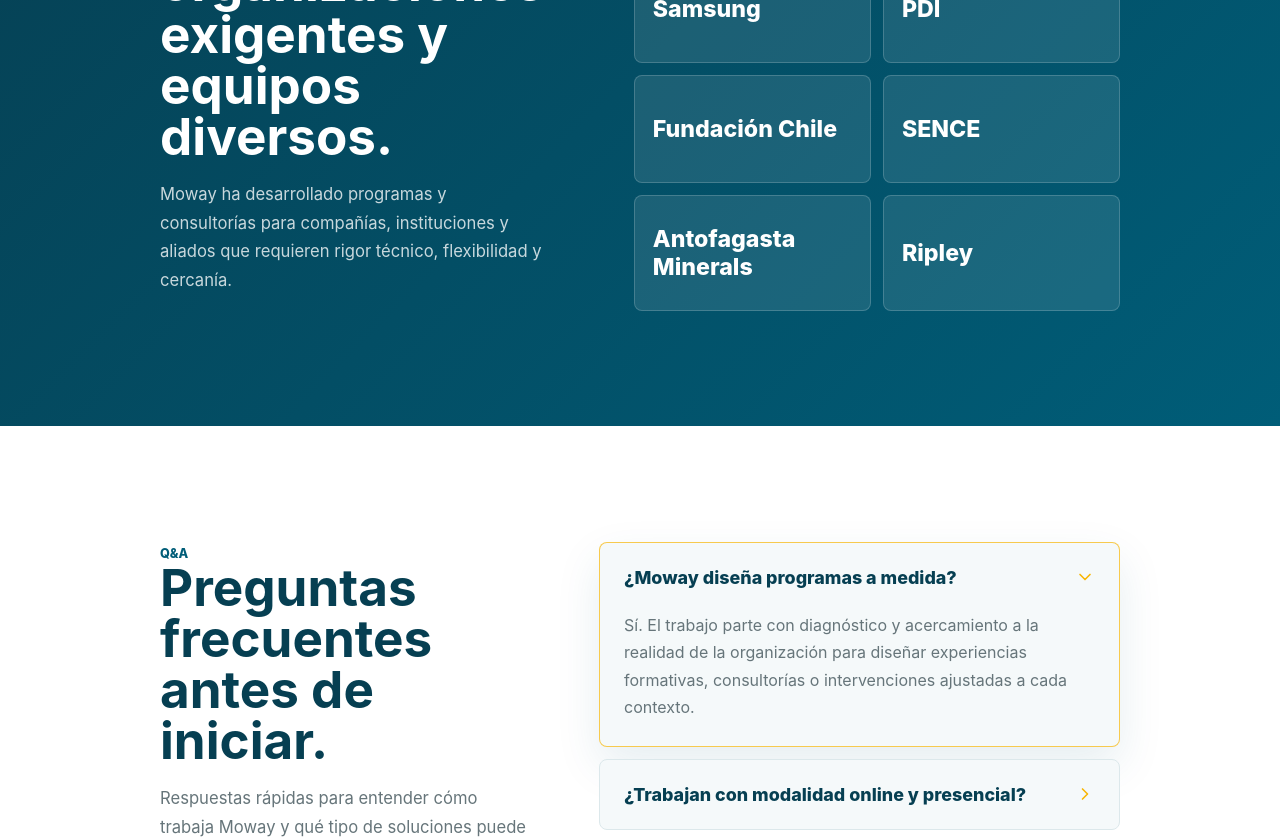
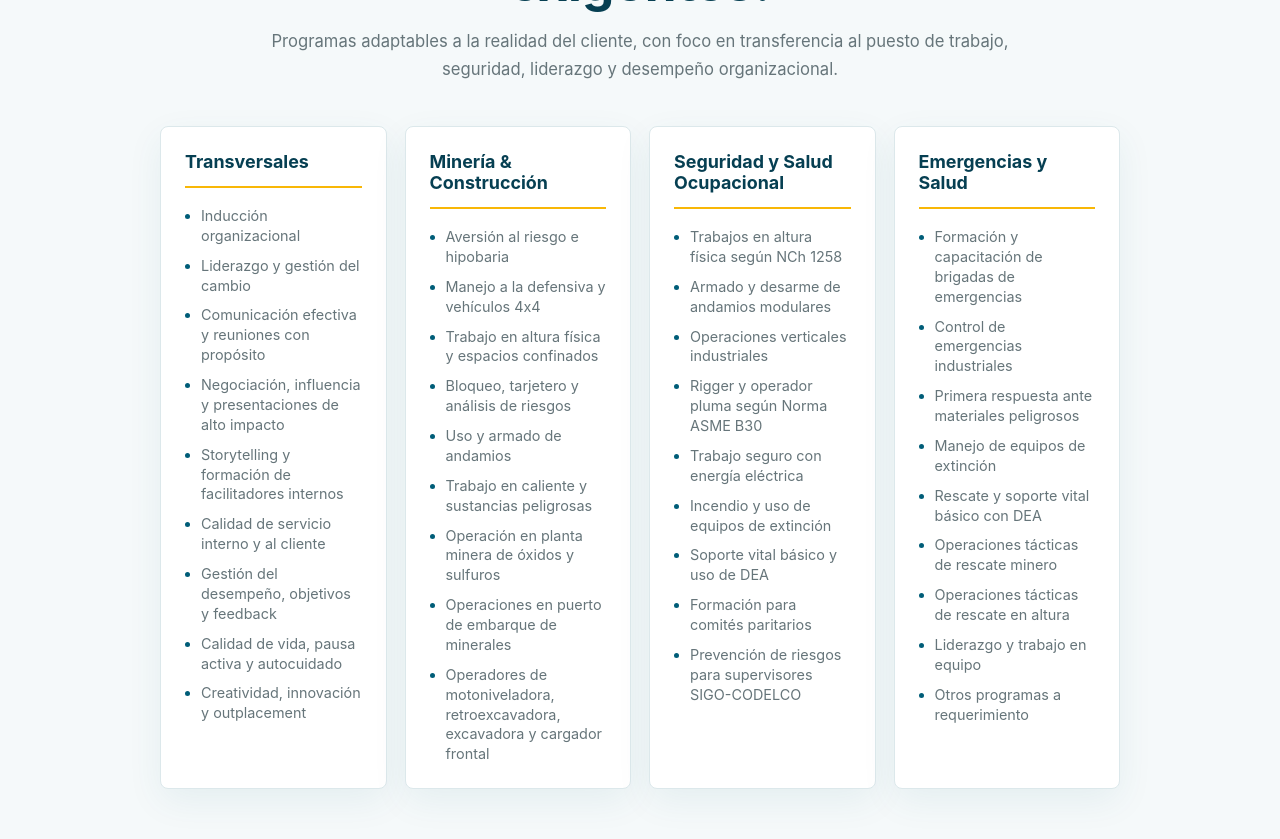
Before and after one commit to omilion/moway, a React (Vite) app: page / in a window 1280 px wide. Shown: the part 4080-4919 px from the top of the page. Built offline with nearby package versions, Linux system fonts and the light colour scheme.

Commit message:
Add detailed training programs section

```diff
--- a/src/App.jsx
+++ b/src/App.jsx
@@ -55,6 +55,65 @@
   'Modelo de competencias y evaluación de desempeño',
   'Relacionamiento con comunidades',
   'Investigación y mediación en acoso laboral',
+];
+
+const programGroups = [
+  {
+    title: 'Transversales',
+    items: [
+      'Inducción organizacional',
+      'Liderazgo y gestión del cambio',
+      'Comunicación efectiva y reuniones con propósito',
+      'Negociación, influencia y presentaciones de alto impacto',
+      'Storytelling y formación de facilitadores internos',
+      'Calidad de servicio interno y al cliente',
+      'Gestión del desempeño, objetivos y feedback',
+      'Calidad de vida, pausa activa y autocuidado',
+      'Creatividad, innovación y outplacement',
+    ],
+  },
+  {
+    title: 'Minería & Construcción',
+    items: [
+      'Aversión al riesgo e hipobaria',
+      'Manejo a la defensiva y vehículos 4x4',
+      'Trabajo en altura física y espacios confinados',
+      'Bloqueo, tarjetero y análisis de riesgos',
+      'Uso y armado de andamios',
+      'Trabajo en caliente y sustancias peligrosas',
+      'Operación en planta minera de óxidos y sulfuros',
+      'Operaciones en puerto de embarque de minerales',
+      'Operadores de motoniveladora, retroexcavadora, excavadora y cargador frontal',
+    ],
+  },
+  {
+    title: 'Seguridad y Salud Ocupacional',
+    items: [
+      'Trabajos en altura física según NCh 1258',
+      'Armado y desarme de andamios modulares',
+      'Operaciones verticales industriales',
+      'Rigger y operador pluma según Norma ASME B30',
+      'Trabajo seguro con energía eléctrica',
+      'Incendio y uso de equipos de extinción',
+      'Soporte vital básico y uso de DEA',
+      'Formación para comités paritarios',
+      'Prevención de riesgos para supervisores SIGO-CODELCO',
+    ],
+  },
+  {
+    title: 'Emergencias y Salud',
+    items: [
+      'Formación y capacitación de brigadas de emergencias',
+      'Control de emergencias industriales',
+      'Primera respuesta ante materiales peligrosos',
+      'Manejo de equipos de extinción',
+      'Rescate y soporte vital básico con DEA',
+      'Operaciones tácticas de rescate minero',
+      'Operaciones tácticas de rescate en altura',
+      'Liderazgo y trabajo en equipo',
+      'Otros programas a requerimiento',
+    ],
+  },
 ];
 
 const clientLogos = [
@@ -309,6 +368,29 @@
         </div>
       </section>
 
+      <section className="section programs" id="programas">
+        <div className="section-heading" data-animate>
+          <span className="section-kicker">Programas de capacitación</span>
+          <h2>Oferta formativa para equipos, operaciones e industrias exigentes.</h2>
+          <p>
+            Programas adaptables a la realidad del cliente, con foco en transferencia al puesto de
+            trabajo, seguridad, liderazgo y desempeño organizacional.
+          </p>
+        </div>
+        <div className="program-grid">
+          {programGroups.map((group, index) => (
+            <article className="program-card" key={group.title} data-animate style={{ '--delay': `${index * 80}ms` }}>
+              <h3>{group.title}</h3>
+              <ul>
+                {group.items.map(item => (
+                  <li key={item}>{item}</li>
+                ))}
+              </ul>
+            </article>
+          ))}
+        </div>
+      </section>
+
       <section className="section trust" id="confianza">
         <div className="trust-copy" data-animate>
           <span className="section-kicker">Han confiado en nosotros</span>
--- a/src/styles.css
+++ b/src/styles.css
@@ -486,6 +486,56 @@
   flex: 0 0 auto;
 }
 
+.programs {
+  background: var(--wash);
+}
+
+.program-grid {
+  display: grid;
+  gap: 18px;
+  grid-template-columns: repeat(4, minmax(0, 1fr));
+}
+
+.program-card {
+  background: white;
+  border: 1px solid var(--line);
+  border-radius: 8px;
+  box-shadow: 0 12px 36px rgba(0, 93, 120, 0.07);
+  padding: 24px;
+}
+
+.program-card h3 {
+  border-bottom: 2px solid var(--gold);
+  padding-bottom: 14px;
+}
+
+.program-card ul {
+  display: grid;
+  gap: 10px;
+  list-style: none;
+  margin: 18px 0 0;
+  padding: 0;
+}
+
+.program-card li {
+  color: var(--muted);
+  font-size: 0.9rem;
+  line-height: 1.38;
+  padding-left: 16px;
+  position: relative;
+}
+
+.program-card li::before {
+  background: var(--teal);
+  border-radius: 999px;
+  content: "";
+  height: 5px;
+  left: 0;
+  position: absolute;
+  top: 0.55em;
+  width: 5px;
+}
+
 .trust {
   background: linear-gradient(135deg, var(--teal-dark), var(--teal));
   color: white;
@@ -829,6 +879,10 @@
     grid-template-columns: repeat(2, minmax(0, 1fr));
   }
 
+  .program-grid {
+    grid-template-columns: repeat(2, minmax(0, 1fr));
+  }
+
   .trust-copy {
     max-width: 720px;
   }
@@ -903,6 +957,7 @@
 
   .proof-strip,
   .service-grid,
+  .program-grid,
   .client-wall,
   .contact-grid {
     grid-template-columns: 1fr;
```
